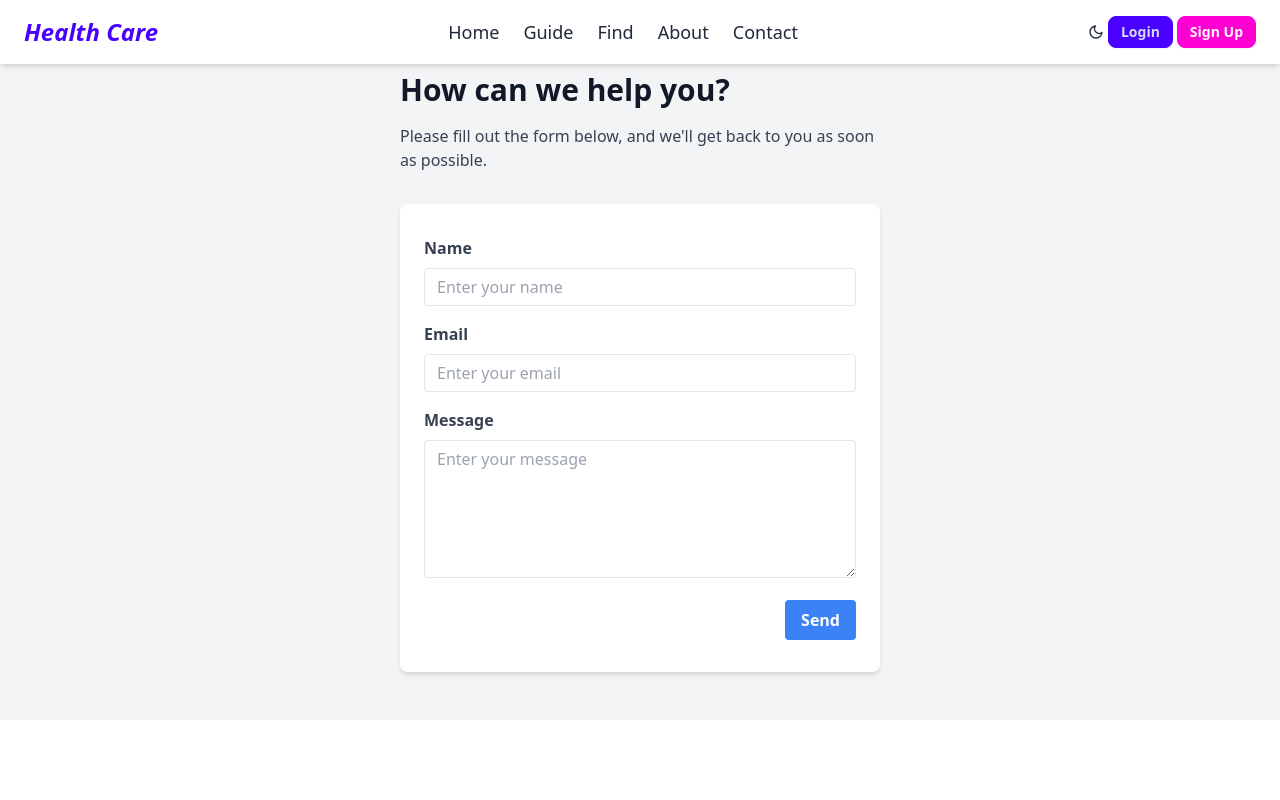
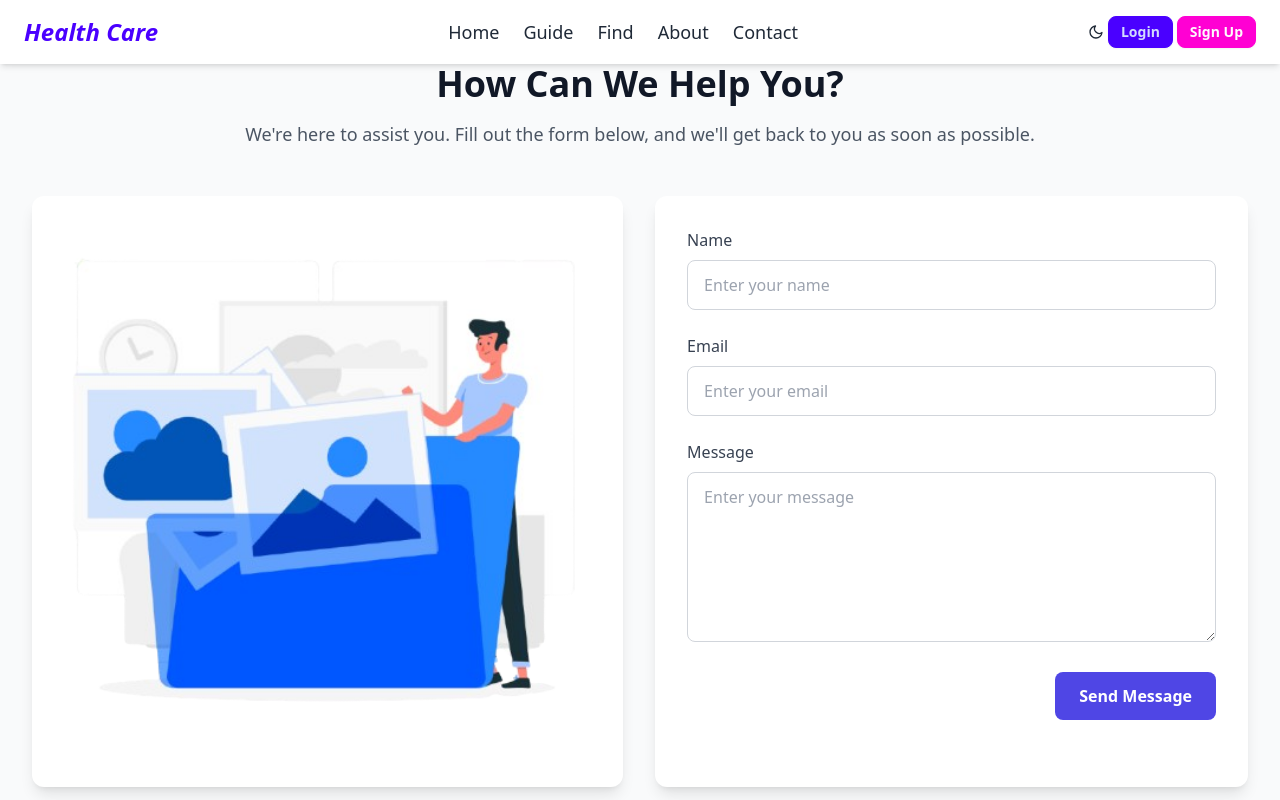
Before and after one commit to abdul-zabbar04/health_care_frontend, a React (Vite) app: page /contact-us in a window 1280 px wide. Shown: the top 800 px of the page. Built offline with nearby package versions, Linux system fonts and the light colour scheme.

Commit message:
update guide about contact page

```diff
--- a/src/pages/contact_us/Contact.jsx
+++ b/src/pages/contact_us/Contact.jsx
@@ -1,5 +1,6 @@
 import React, { useState } from "react";
 import axios from "axios";
+import contactImg from '../../assets/newsletter.png'
 
 const Contact = () => {
     const [formData, setFormData] = useState({
@@ -40,32 +41,49 @@ const Contact = () => {
     };
 
     return (
-        <div className="bg-gray-100 mt-6">
-            <div className="container mx-auto py-12">
-                <div className="max-w-lg mx-auto px-4">
-                    <h2 className="text-3xl font-semibold text-gray-900 mb-4">
-                        How can we help you?
+        <div className="bg-gray-50 py-16">
+            <div className="container mx-auto px-4 sm:px-6 lg:px-8">
+                <div className="max-w-7xl mx-auto">
+                    {/* Heading Section */}
+                    <div className="text-center mb-12">
+                        <h2 className="text-4xl font-bold text-gray-900 mb-4">
+                            How Can We Help You?
                         </h2>
-                    <p className="text-gray-700 mb-8">
-                        Please fill out the form below, and we'll get back to you as soon as possible.
+                        <p className="text-lg text-gray-600">
+                            We're here to assist you. Fill out the form below, and we'll get back to you as soon as possible.
                         </p>
+                    </div>
 
+                    {/* Response Message */}
                     {responseMessage && (
-                        <p className="mb-4 text-center text-white px-4 py-2 rounded-md shadow-md bg-green-500">
+                        <div className={`mb-8 text-center px-4 py-3 rounded-md shadow-sm ${
+                            responseMessage.includes("successfully") ? "bg-green-100 text-green-700" : "bg-red-100 text-red-700"
+                        }`}>
                             {responseMessage}
-                        </p>
+                        </div>
                     )}
 
-                    <form
-                        className="bg-white rounded-lg px-6 py-8 shadow-md"
-                        onSubmit={handleSubmit}
-                    >
-                        <div className="mb-4">
-                            <label className="block text-gray-700 font-bold mb-2" htmlFor="name">
+                    {/* Contact Section with Image */}
+                    <div className="flex flex-col lg:flex-row items-stretch gap-8">
+                        {/* Contact Image Card */}
+                        <div className="w-full lg:w-1/2 bg-white rounded-xl shadow-lg overflow-hidden">
+                            <img
+                                src={contactImg} // Replace with your professional contact image
+                                alt="Contact Us"
+                                className="w-full h-full object-cover"
+                            />
+                        </div>
+
+                        {/* Contact Form Card */}
+                        <div className="w-full lg:w-1/2 bg-white rounded-xl shadow-lg p-6 sm:p-8">
+                            <form onSubmit={handleSubmit}>
+                                {/* Name Field */}
+                                <div className="mb-6">
+                                    <label className="block text-gray-700 font-medium mb-2" htmlFor="name">
                                         Name
                                     </label>
                                     <input
-                                className="appearance-none border rounded w-full py-2 px-3 text-gray-700 leading-tight focus:outline-none focus:shadow-outline"
+                                        className="w-full px-4 py-3 border border-gray-300 rounded-lg focus:outline-none focus:ring-2 focus:ring-indigo-500 focus:border-transparent transition-all"
                                         id="name"
                                         type="text"
                                         name="name"
@@ -76,12 +94,13 @@ const Contact = () => {
                                     />
                                 </div>
 
-                        <div className="mb-4">
-                            <label className="block text-gray-700 font-bold mb-2" htmlFor="email">
+                                {/* Email Field */}
+                                <div className="mb-6">
+                                    <label className="block text-gray-700 font-medium mb-2" htmlFor="email">
                                         Email
                                     </label>
                                     <input
-                                className="appearance-none border rounded w-full py-2 px-3 text-gray-700 leading-tight focus:outline-none focus:shadow-outline"
+                                        className="w-full px-4 py-3 border border-gray-300 rounded-lg focus:outline-none focus:ring-2 focus:ring-indigo-500 focus:border-transparent transition-all"
                                         id="email"
                                         type="email"
                                         name="email"
@@ -92,12 +111,13 @@ const Contact = () => {
                                     />
                                 </div>
 
-                        <div className="mb-4">
-                            <label className="block text-gray-700 font-bold mb-2" htmlFor="message">
+                                {/* Message Field */}
+                                <div className="mb-6">
+                                    <label className="block text-gray-700 font-medium mb-2" htmlFor="message">
                                         Message
                                     </label>
                                     <textarea
-                                className="appearance-none border rounded w-full py-2 px-3 text-gray-700 leading-tight focus:outline-none focus:shadow-outline"
+                                        className="w-full px-4 py-3 border border-gray-300 rounded-lg focus:outline-none focus:ring-2 focus:ring-indigo-500 focus:border-transparent transition-all"
                                         id="message"
                                         name="message"
                                         rows="6"
@@ -108,16 +128,19 @@ const Contact = () => {
                                     ></textarea>
                                 </div>
 
+                                {/* Submit Button */}
                                 <div className="flex justify-end">
                                     <button
-                                className="bg-blue-500 hover:bg-blue-700 text-white font-bold py-2 px-4 rounded focus:outline-none focus:shadow-outline"
+                                        className="bg-indigo-600 hover:bg-indigo-700 text-white font-semibold py-3 px-6 rounded-lg focus:outline-none focus:ring-2 focus:ring-indigo-500 focus:ring-offset-2 transition-all"
                                         type="submit"
                                         disabled={isLoading}
                                     >
-                                {isLoading ? "Sending..." : "Send"}
+                                        {isLoading ? "Sending..." : "Send Message"}
                                     </button>
                                 </div>
                             </form>
+                        </div>
+                    </div>
                 </div>
             </div>
         </div>
--- a/src/pages/dashboard/Dashboard.jsx
+++ b/src/pages/dashboard/Dashboard.jsx
@@ -297,8 +297,8 @@ const DoctorDashboard = ({ appointments, loading }) => {
     const doctorStats = {
         profileViews: doctorData?.total_views || 0,
         totalAppointments: doctorData?.total_appointments || 0,
-        totalIncome: doctorData?.total_earned || "৳ 0",
-        CurrentBalance: doctorData?.total_earned || "৳ 0",
+        totalIncome: doctorData?.total_earned || "0",
+        CurrentBalance: doctorData?.total_earned || "0",
         totalComments: doctorData?.total_comments || "0",
     };
 
--- a/src/pages/doctor_details/DoctorDetails.jsx
+++ b/src/pages/doctor_details/DoctorDetails.jsx
@@ -6,6 +6,8 @@ import { Link } from 'react-router';
 const DoctorDetails = () => {
     const { id } = useParams();
     const [doctor, setDoctor] = useState(null);
+    const authToken = localStorage.getItem("authToken");
+    const userRole = localStorage.getItem("userRole");
 
     useEffect(() => {
         axios.get(`https://health-care-nine-indol.vercel.app/api/doctor/list/${id}`)
@@ -44,19 +46,21 @@ const DoctorDetails = () => {
                     <p className="text-gray-600 text-center sm:text-left">
                         Check patient reviews to make an informed decision, and book an appointment with just a click. Get the best healthcare experience effortlessly!
                     </p>
-                    <div className="flex flex-col sm:flex-row justify-between items-center gap-4">
+                    <div className="flex flex-col sm:flex-row justify-center items-center gap-4">
                         <Link
                             to={`/reviews/${doctor.id}`}
                             className="w-full sm:w-auto text-center bg-purple-500 text-white py-2 px-4 rounded-lg shadow hover:bg-purple-600"
                         >
                             Doctor Reviews
                         </Link>
+                        {authToken && userRole === "patient" && (
                             <Link
                                 to={`/appointment/${doctor.id}`}
                                 className="w-full sm:w-auto text-center bg-purple-500 text-white py-2 px-4 rounded-lg shadow hover:bg-purple-600"
                             >
                                 Book Now
                             </Link>
+                        )}
                     </div>
                 </div>
             </div>
```
Also changed, not shown: src/Components/Doctors_views/Doctors_view.jsx (+12 -5 lines), src/Components/StepGuide/StepsGuide.jsx (+63 -22 lines), src/pages/about_us/About.jsx (+24 -10 lines). Lines whose indentation alone changed are shown as unchanged.
